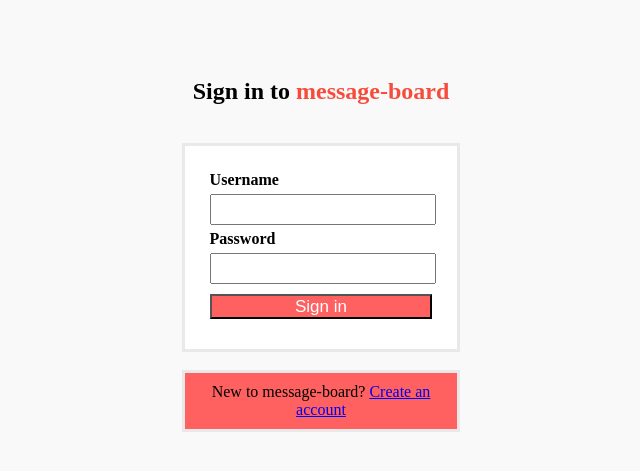
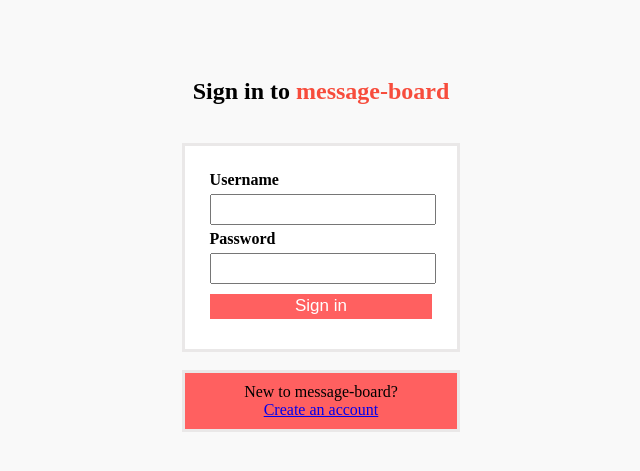
Before and after one commit to ambersun1234/message-board, a PHP site: page /signIn.php in a window 1280 px wide. Shown: the top 471 px of the page, without its empty margins (319-959 px from the left). Run offline with PHP 8.4, Linux system fonts and the light colour scheme.

Commit message:
update signIn.php button

```diff
--- a/custom.css
+++ b/custom.css
@@ -41,11 +41,13 @@ footer {
     height: 25px;
     font-size: 17px;
 }
-.login input[type=submit]{
+.login button[type=submit]{
     width: 100%;
     height: 25px;
     margin-top: 5px;
     margin-bottom: 5px;
+    padding: 0px;
+    border: 0px;
     font-size: 17px;
     background-color: #ff6060;
     color: #ffffff;
@@ -63,7 +65,8 @@ footer {
 }
 .login_error{
     margin: auto;
-    width: 20%;
+    width: 21.5%;
+    text-align: center;
     background: #ff6060;
     color: #ffffff;
 }
--- a/signIn.php
+++ b/signIn.php
@@ -54,13 +54,13 @@
 
                 <span style="font-weight: bold">Password</span><br>
                 <input type="password" name="_password" size=15><br>
-                <input type="submit" name="SUBMIT" value="Sign in">
+                <button type="submit" class="btn btn-default" name="SUBMIT">Sign in</button>
             </form>
         </div>
         <br>
         <div class="login_new_to">
             <div class="login_new_to_message">
-                New to message-board? <a href="signUp.php">Create an account</a>
+                New to message-board? <br><a href="signUp.php">Create an account</a>
             </div>
         </div>
     </body>
```
